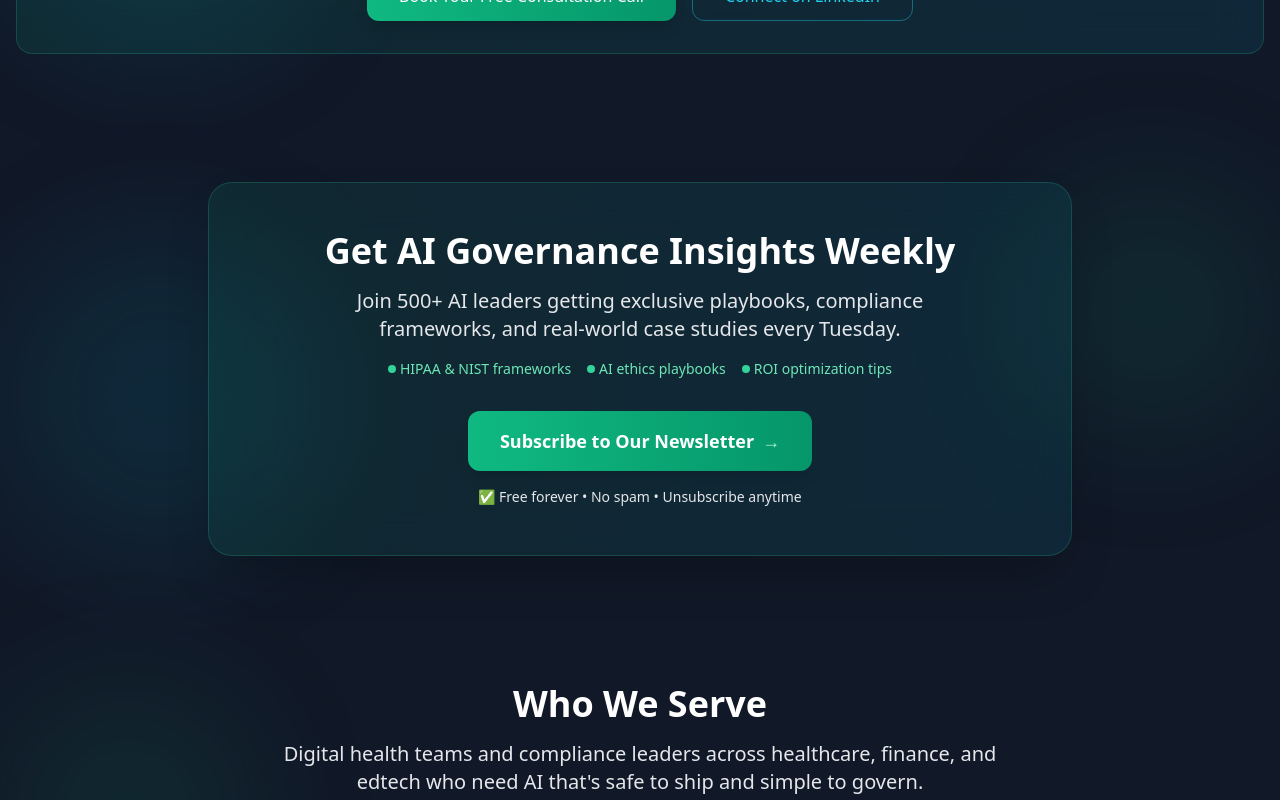
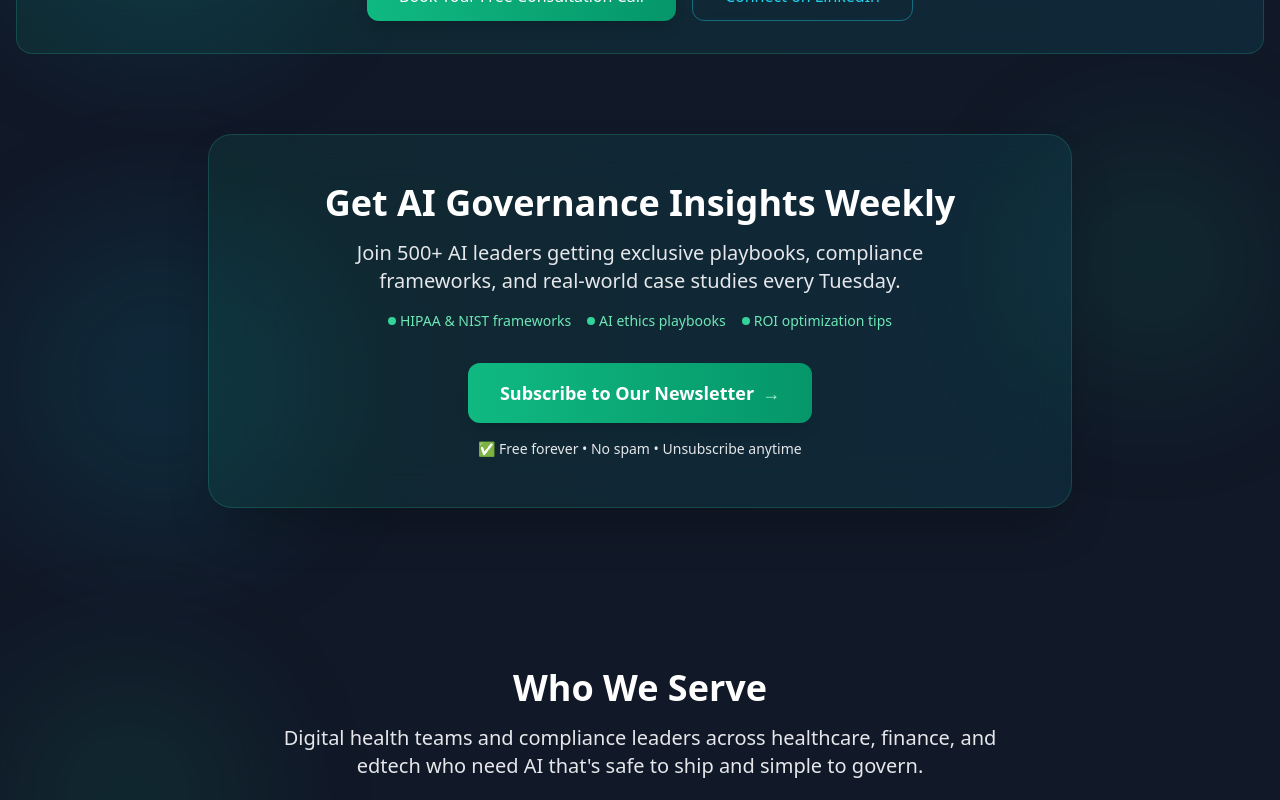
Before and after one commit to sanjeevaniai/webpage-ai-cons, a React (Vite) app: page / in a window 1280 px wide. Shown: the part 6100-6900 px from the top of the page. Built offline with nearby package versions, Linux system fonts and the light colour scheme; no server answers.

Commit message:
Fix newsletter section overlapping footer - reduce margins and add proper spacing

```diff
--- a/src/pages/Index.tsx
+++ b/src/pages/Index.tsx
@@ -1091,12 +1091,12 @@ const Index = () => {
 
   function NewsletterSection() {
     return (
-      <section id="newsletter" className="mt-24 md:mt-32 relative">
+      <section id="newsletter" className="mt-16 md:mt-20 relative">
         {/* Background accents */}
         <div className="absolute top-0 right-0 w-64 h-64 bg-emerald-500/10 rounded-full blur-3xl"></div>
         <div className="absolute bottom-0 left-0 w-80 h-80 bg-cyan-500/10 rounded-full blur-3xl"></div>
 
-        <div className="mx-auto max-w-4xl px-4 relative z-10">
+        <div className="mx-auto max-w-4xl px-4 relative z-10 pb-8">
           <div className="bg-gradient-to-r from-emerald-500/10 to-cyan-500/10 backdrop-blur-xl rounded-3xl p-8 md:p-12 border border-emerald-400/20 shadow-2xl">
             <div className="text-center mb-8">
               <h2 className="text-3xl md:text-4xl font-bold text-white mb-4">Get AI Governance Insights Weekly</h2>
@@ -1300,7 +1300,7 @@ function Footer() {
   ]
 
   return (
-    <footer className="mt-24 md:mt-32 relative">
+    <footer className="mt-16 md:mt-20 relative">
       {/* Background accents */}
       <div className="absolute top-0 left-0 w-64 h-64 bg-sky-500/10 rounded-full blur-3xl"></div>
       <div className="absolute bottom-0 right-0 w-80 h-80 bg-emerald-500/10 rounded-full blur-3xl"></div>
```
